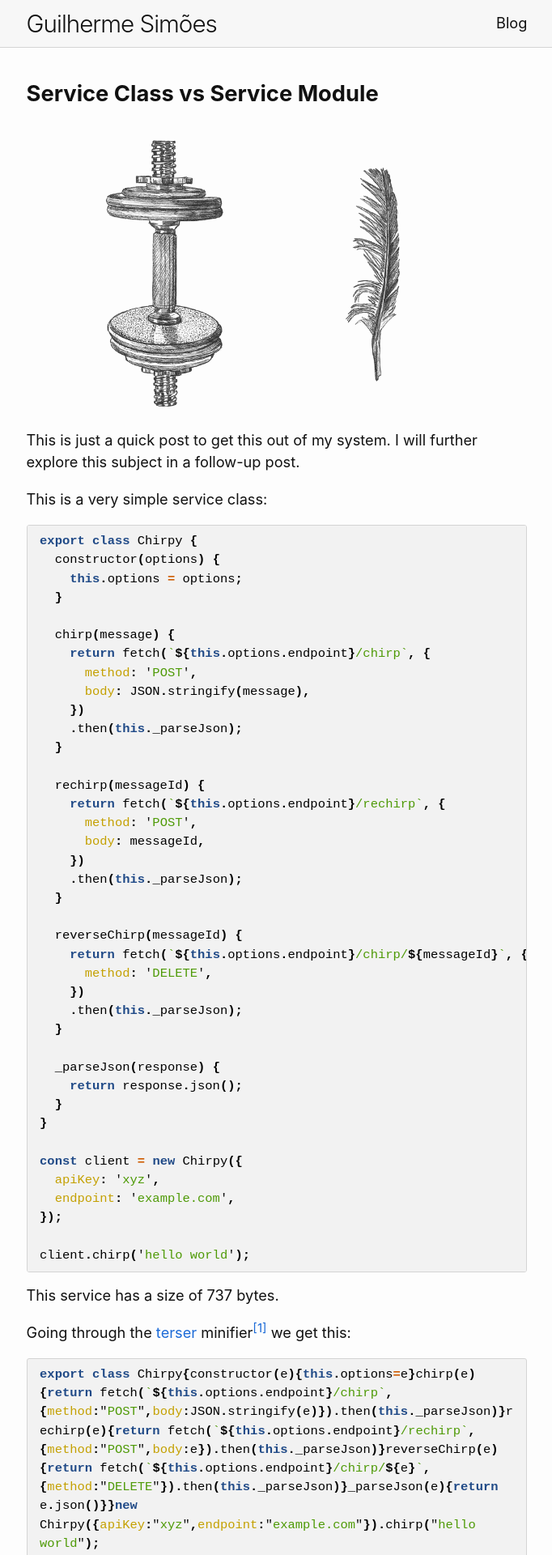
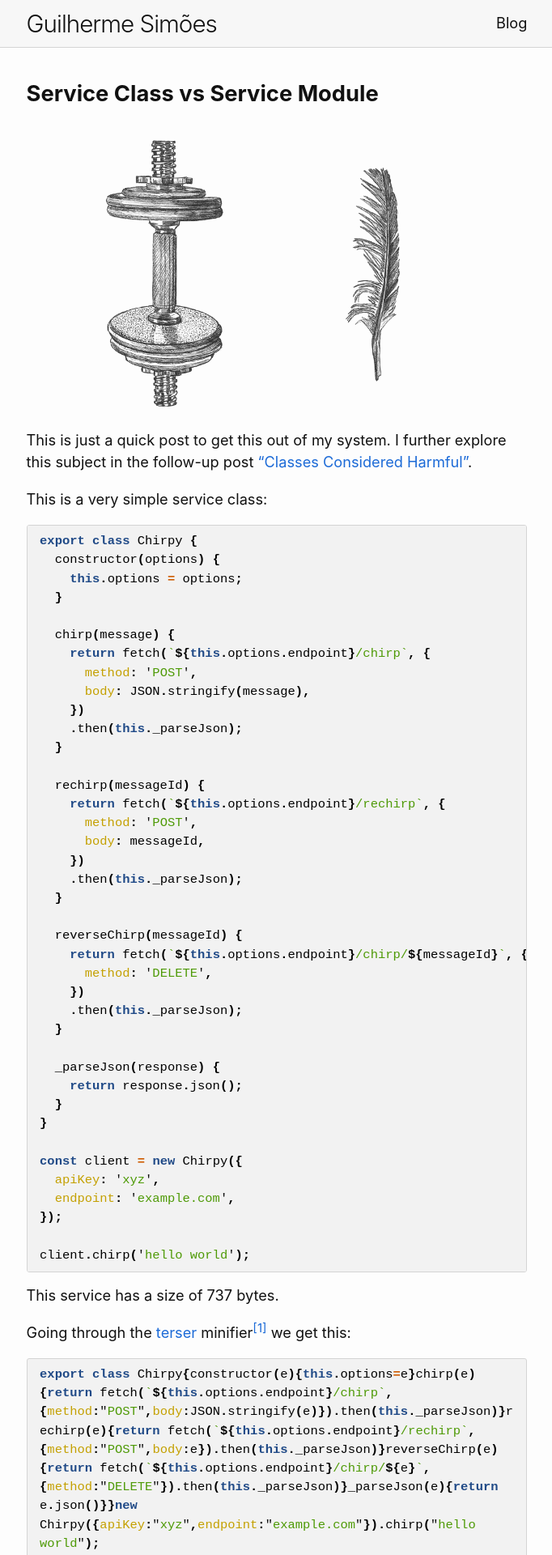
Before and after one commit to guilhermesimoes/guilhermesimoes.github.io, a Jekyll site: the page built from _posts/2023-05-16-service-class-vs-service-module.md, in a window 1280 px wide. Shown: the top 1920 px of the page at 81% size, without its empty margins (298-980 px from the left). Built offline with Jekyll 4.4.1, drawn with Linux system fonts in a browser that asks for light colours; some of the changed text lies outside the part shown.

Commit message:
Create post about classes being harmful when authoring a JS lib

```diff
--- a/_posts/2023-05-16-service-class-vs-service-module.md
+++ b/_posts/2023-05-16-service-class-vs-service-module.md
@@ -9,7 +9,7 @@
   alt:    "Drawing of two objects side by side: a dumbbell and a feather. One is heavy, the other is light."
 ---
 
-This is just a quick post to get this out of my system. I will further explore this subject in a follow-up post.
+This is just a quick post to get this out of my system. I further explore this subject in the follow-up post ["Classes Considered Harmful"].
 
 This is a very simple service class:
 
@@ -165,12 +165,13 @@
 
 \*Assuming only one method / function of the service is used
 
-I plan to make a more compelling argument in a follow-up post. But I hope this is enough to at least make you think about your own services.
+I believe I make a more compelling argument in the post ["Classes Considered Harmful"]. But I hope this is enough to at least make you think about your own services.
 
 [^1]: I used the [terser] minifier because its [REPL] is very easy to use and shows the total size of the code.
 
 [^2]: There _are_ ways to minify private properties and methods (see Timokhov's [ts-transformer-minify-privates] and [ts-transformer-properties-rename], for example). But they are [fraught with peril].
 
+["Classes Considered Harmful"]: 2025-11-23-classes-considered-harmful-when-authoring-a-js-lib.md
 [terser]: https://terser.org/
 [REPL]: https://try.terser.org/
 [ts-transformer-minify-privates]: https://github.com/timocov/ts-transformer-minify-privates
--- a/_sass/_base.scss
+++ b/_sass/_base.scss
@@ -99,20 +99,26 @@
   }
 }
 
+$blockquote-border-width: 0.3em;
 
 /**
  * Blockquotes
  */
 blockquote {
   color: $quote-color;
-  border-left: 4px solid $quote-border-color;
-  padding-left: $spacing-unit;
+  border-left: $blockquote-border-width solid $quote-border-color;
+  padding-left: $spacing-unit - $blockquote-border-width;
   margin-left: -1 * $spacing-unit;
 
   p, ol {
     font-size: 1.125em;
     letter-spacing: -1px;
     font-style: italic;
+  }
+
+  > blockquote {
+    padding-left: math.div($spacing-unit, 2) - $blockquote-border-width;
+    margin-left: -1 * math.div($spacing-unit, 2);
   }
 
   > :last-child {
```
Also changed, not shown: _posts/2025-11-23-classes-considered-harmful-when-authoring-a-js-lib.md (added, +159 -0 lines), assets/images/class-system.png (added).
